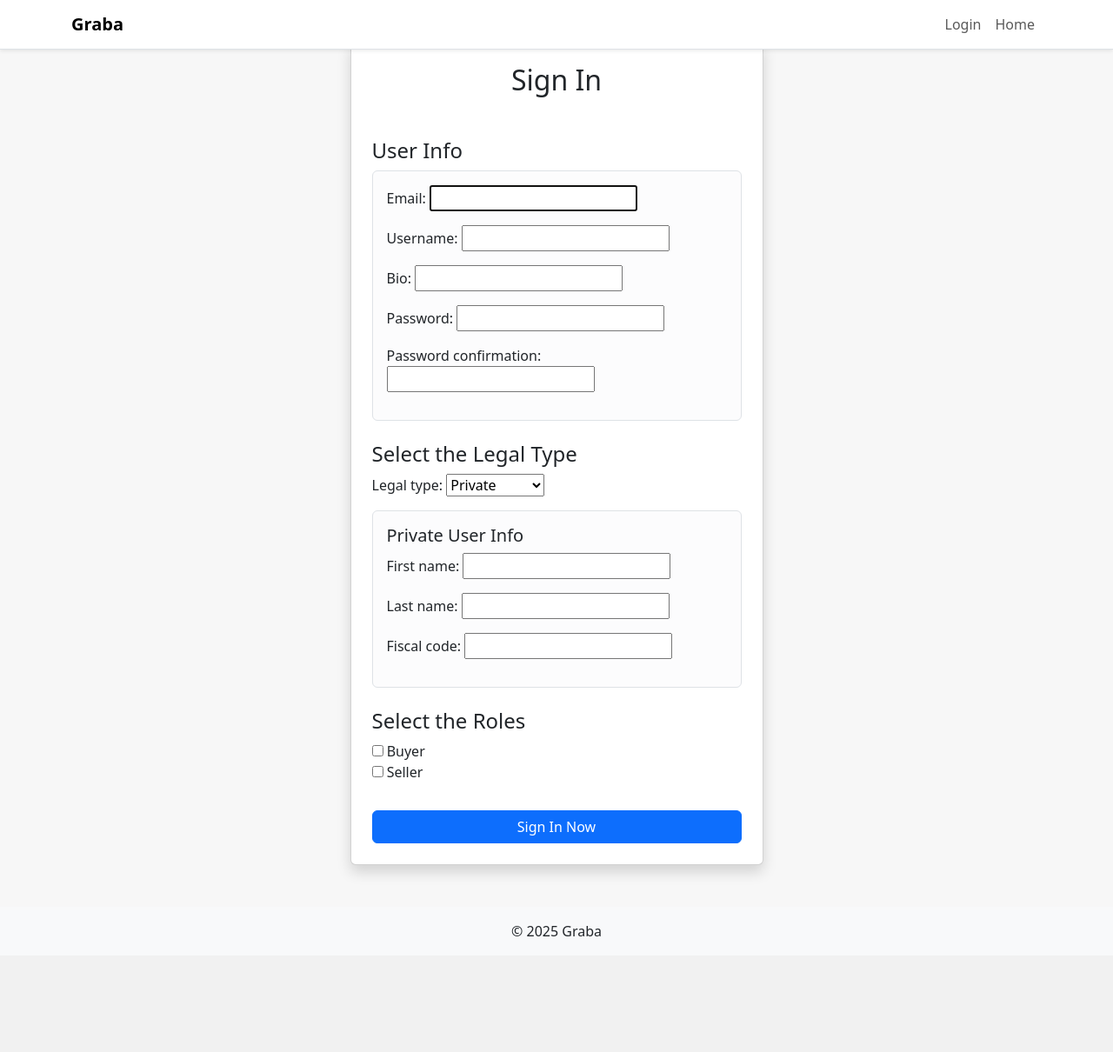
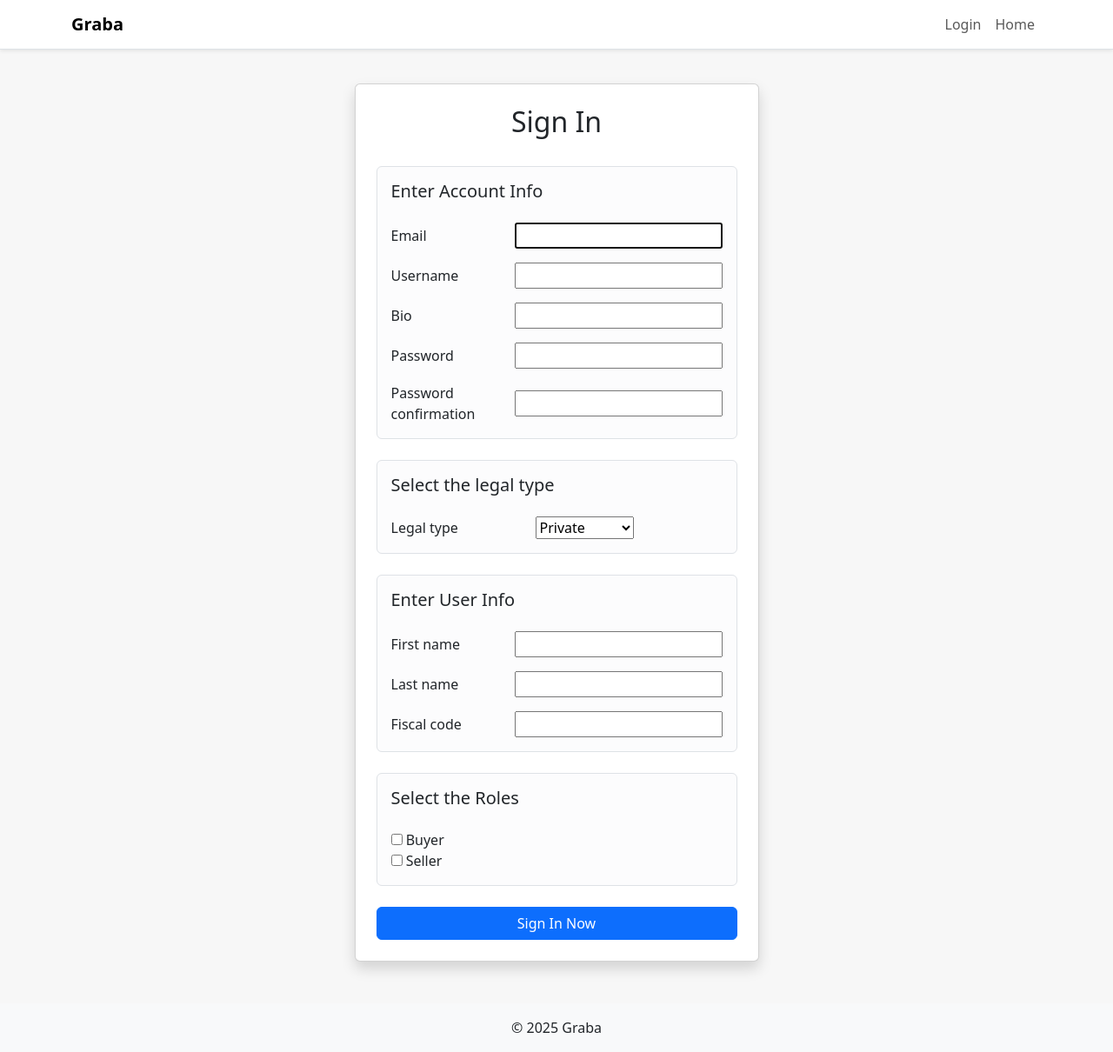
Before and after one commit to Tremors3/web-tech, a Django app: page /accounts/signin/ in a window 1280 px wide. Shown: the whole page at 87% size. Before the commit the page ends 1077 px from the top, so only its background shows below. Run offline with Django 5.2, Linux system fonts and the light colour scheme.

Commit message:
Beautifying login,sigin,profile templates

```diff
--- a/graba/apps/accounts/forms.py
+++ b/graba/apps/accounts/forms.py
@@ -8,7 +8,11 @@ from .models import User, Private, Shopkeeper, Buyer, Seller, Role
 class UserRegistrationForm(UserCreationForm):
     ROLE_CHOICES = [('BUYER', 'Buyer'), ('SELLER', 'Seller')]
 
-    role_types = forms.MultipleChoiceField(choices=ROLE_CHOICES, widget=forms.CheckboxSelectMultiple)
+    role_types = forms.MultipleChoiceField(
+        choices=ROLE_CHOICES,
+        widget=forms.CheckboxSelectMultiple,
+        required=False
+    )
 
     # Private / Shopkeeper fields
     first_name = forms.CharField(required=False, min_length=5, max_length=100, strip=True)
@@ -81,9 +85,8 @@ class CustomLoginForm(AuthenticationForm):
 
 
 class UserProfileForm(forms.ModelForm):
-    """Form to Update user's profile, and manage it's roles and extra fields."""
+    ROLE_CHOICES = [('BUYER', 'Buyer'), ('SELLER', 'Seller')]
 
-    ROLE_CHOICES = [('BUYER', 'Buyer'), ('SELLER', 'Seller')]
     role_types = forms.MultipleChoiceField(
         choices=ROLE_CHOICES,
         widget=forms.CheckboxSelectMultiple,
@@ -91,17 +94,17 @@ class UserProfileForm(forms.ModelForm):
     )
 
     # Private / Shopkeeper fields
-    first_name = forms.CharField(required=False)
-    last_name = forms.CharField(required=False)
-    fiscal_code = forms.CharField(required=False)
+    first_name = forms.CharField(required=False, min_length=5, max_length=100, strip=True)
+    last_name = forms.CharField(required=False, min_length=5, max_length=100, strip=True)
+    fiscal_code = forms.CharField(required=False, min_length=16, max_length=16, strip=True)
 
-    business_name = forms.CharField(required=False)
-    headquarters_address = forms.CharField(required=False)
-    iva_number = forms.CharField(required=False)
+    business_name = forms.CharField(required=False, min_length=5, max_length=100, strip=True)
+    headquarters_address = forms.CharField(required=False, min_length=5, max_length=100, strip=True)
+    iva_number = forms.CharField(required=False, min_length=11, max_length=11, strip=True)
 
     # Buyer / Seller fields
-    shipping_address = forms.CharField(required=False)
-    collection_address = forms.CharField(required=False)
+    shipping_address = forms.CharField(required=False, min_length=5, max_length=100, strip=True)
+    collection_address = forms.CharField(required=False, min_length=5, max_length=100, strip=True)
 
     class Meta:
         model = User
--- a/graba/apps/accounts/templates/accounts/signin.html
+++ b/graba/apps/accounts/templates/accounts/signin.html
@@ -1,142 +1,196 @@
 {% extends 'base/base_column.html' %}
+{% load static %}
 
 {% block navbar %} {% include 'accounts/includes/signin_navbar.html' %} {% endblock %}
 
 {% block title %}Sign In | Graba{% endblock %}
 
 {% block main_column %}
-<div class="card col-12 col-md-9 col-lg-6 col-xl-5 bg-white rounded shadow p-4">
-    <h2 class="mb-4 text-center">Sign In</h2>
-    <form method="post" novalidate>
+<div class="d-flex flex-column align-items-center gap-4 pt-5">
+
+    <!-- FIRST SECTION -->
+    <div class="card col-10 col-md-8 col-lg-6 col-xl-5 bg-white rounded shadow gap-4 py-4 px-4">
+
+        <h2 class="text-center">Sign In</h2>
+
+        <form method="post" class="d-flex flex-column gap-4" novalidate>
             {% csrf_token %}
+
+            <!-- Non Field Errors -->
             {{ form.non_field_errors }}
 
             <!-- User Fields -->
-        <h4 class="mt-4">User Info</h4>
-        <div class="border rounded p-3 mb-3 bg-light-subtle">
-            <div class="mb-3">
-                {{ form.email.label_tag }} {{ form.email }} {{ form.email.errors }}
+            <div class="d-flex flex-column border rounded bg-light-subtle gap-3 p-3">
+
+                <h5>Enter Account Info</h5>
+
+                <div class="d-flex align-items-center">
+                    <label class="me-3" style="width: 150px;">{{ form.email.label }}</label>
+                    <div class="flex-grow-1">
+                        {{ form.email }}
+                        {{ form.email.errors }}
                     </div>
-            <div class="mb-3">
-                {{ form.username.label_tag }} {{ form.username }} {{ form.username.errors }}
                 </div>
-            <div class="mb-3">
-                {{ form.bio.label_tag }} {{ form.bio }} {{ form.bio.errors }}
+
+                <div class="d-flex align-items-center">
+                    <label class="me-3" style="width: 150px;">{{ form.username.label }}</label>
+                    <div class="flex-grow-1">
+                        {{ form.username }}
+                        {{ form.username.errors }}
                     </div>
-            <div class="mb-3">
-                {{ form.password1.label_tag }} {{ form.password1 }} {{ form.password1.errors }}
                 </div>
-            <div class="mb-3">
-                {{ form.password2.label_tag }} {{ form.password2 }} {{ form.password2.errors }}
+
+                <div class="d-flex align-items-center">
+                    <label class="me-3" style="width: 150px;">{{ form.bio.label }}</label>
+                    <div class="flex-grow-1">
+                        {{ form.bio }}
+                        {{ form.bio.errors }}
+                    </div>
+                </div>
+
+                <div class="d-flex align-items-center">
+                    <label class="me-3" style="width: 150px;">{{ form.password1.label }}</label>
+                    <div class="flex-grow-1">
+                        {{ form.password1 }}
+                        {{ form.password1.errors }}
+                    </div>
+                </div>
+
+                <div class="d-flex align-items-center">
+                    <label class="me-3" style="width: 150px;">{{ form.password2.label }}</label>
+                    <div class="flex-grow-1">
+                        {{ form.password2 }}
+                        {{ form.password2.errors }}
+                    </div>
                 </div>
             </div>
 
             <!-- Legal Type -->
-        <h4 class="mt-4">Select the Legal Type</h4>
-        <div class="mb-3">
-            {{ form.legal_type.label_tag }} {{ form.legal_type }} {{ form.legal_type.errors }}
+            <div class="d-flex flex-column border rounded bg-light-subtle gap-3 p-3">
+
+                <h5>Select the legal type</h5>
+
+                <div class="d-flex align-items-center">
+                    <label class="me-3" style="width: 150px;">{{ form.legal_type.label }}</label>
+                    <div class="flex-grow-1">
+                        {{ form.legal_type }}
+                        {{ form.legal_type.errors }}
+                    </div>
+                </div>
             </div>
 
             <!-- Private User Fields -->
-        <div id="private-fields" class="border rounded p-3 mb-3 bg-light-subtle">
-            <h5>Private User Info</h5>
-            <div class="mb-3">
-                {{ form.first_name.label_tag }} {{ form.first_name }} {{ form.first_name.errors }}
+            <div id="private-fields" class="d-flex flex-column border rounded bg-light-subtle gap-3 p-3 d-none">
+
+                <h5>Enter User Info</h5>
+
+                <div class="d-flex align-items-center">
+                    <label class="me-3" style="width: 150px;">{{ form.first_name.label }}</label>
+                    <div class="flex-grow-1">
+                        {{ form.first_name }}
+                        {{ form.first_name.errors }}
                     </div>
-            <div class="mb-3">
-                {{ form.last_name.label_tag }} {{ form.last_name }} {{ form.last_name.errors }}
                 </div>
-            <div class="mb-3">
-                {{ form.fiscal_code.label_tag }} {{ form.fiscal_code }} {{ form.fiscal_code.errors }}
+
+                <div class="d-flex align-items-center">
+                    <label class="me-3" style="width: 150px;">{{ form.last_name.label }}</label>
+                    <div class="flex-grow-1">
+                        {{ form.last_name }}
+                        {{ form.last_name.errors }}
+                    </div>
+                </div>
+
+                <div class="d-flex align-items-center">
+                    <label class="me-3" style="width: 150px;">{{ form.fiscal_code.label }}</label>
+                    <div class="flex-grow-1">
+                        {{ form.fiscal_code }}
+                        {{ form.fiscal_code.errors }}
+                    </div>
                 </div>
             </div>
 
             <!-- Shopkeeper Fields -->
-        <div id="shopkeeper-fields" class="border rounded p-3 mb-3 bg-light-subtle">
-            <h5>Shopkeeper Info</h5>
-            <div class="mb-3">
-                {{ form.business_name.label_tag }} {{ form.business_name }} {{ form.business_name.errors }}
+            <div id="shopkeeper-fields" class="d-flex flex-column border rounded bg-light-subtle gap-3 p-3 d-none">
+
+                <h5>Enter Shopkeeper Info</h5>
+
+                <div class="d-flex align-items-center">
+                    <label class="me-3" style="width: 150px;">{{ form.business_name.label }}</label>
+                    <div class="flex-grow-1">
+                        {{ form.business_name }}
+                        {{ form.business_name.errors }}
                     </div>
-            <div class="mb-3">
-                {{ form.headquarters_address.label_tag }} {{ form.headquarters_address }} {{ form.headquarters_address.errors }}
                 </div>
-            <div class="mb-3">
-                {{ form.iva_number.label_tag }} {{ form.iva_number }} {{ form.iva_number.errors }}
+
+                <div class="d-flex align-items-center">
+                    <label class="me-3" style="width: 150px;">{{ form.headquarters_address.label }}</label>
+                    <div class="flex-grow-1">
+                        {{ form.headquarters_address }}
+                        {{ form.headquarters_address.errors }}
+                    </div>
+                </div>
+
+                <div class="d-flex align-items-center">
+                    <label class="me-3" style="width: 150px;">{{ form.iva_number.label_tag }}</label>
+                    <div class="flex-grow-1">
+                        {{ form.iva_number }}
+                        {{ form.iva_number.errors }}
+                    </div>
                 </div>
             </div>
 
             <!-- Roles -->
-        <h4 class="mt-4">Select the Roles</h4>
-        <div class="mb-3">
-            {{ form.role_types }} {{ form.role_types.errors }}
+            <div class="d-flex flex-column border rounded bg-light-subtle gap-3 p-3">
+
+                <h5>Select the Roles</h5>
+
+                <div class="d-flex align-items-center">
+                    <div class="flex-grow-1">
+                        {{ form.role_types }}
+                        {{ form.role_types.errors }}
+                    </div>
+                </div>
             </div>
 
             <!-- Buyer -->
-        <div id="buyer-fields" class="border rounded p-3 mb-3 bg-light-subtle">
-            <h5>Buyer Fields</h5>
-            <div class="mb-3">
-                {{ form.shipping_address.label_tag }} {{ form.shipping_address }} {{ form.shipping_address.errors }}
+            <div id="buyer-fields" class="d-flex flex-column border rounded bg-light-subtle gap-3 p-3 d-none">
+
+                <h5>Enter Buyer Info</h5>
+
+                <div class="d-flex align-items-center">
+                    <label class="me-3" style="width: 150px;">{{ form.shipping_address.label }}</label>
+                    <div class="flex-grow-1">
+                        {{ form.shipping_address }}
+                        {{ form.shipping_address.errors }}
+                    </div>
                 </div>
             </div>
 
             <!-- Seller -->
-        <div id="seller-fields" class="border rounded p-3 mb-3 bg-light-subtle">
-            <h5>Seller Fields</h5>
-            <div class="mb-3">
-                {{ form.collection_address.label_tag }} {{ form.collection_address }} {{ form.collection_address.errors }}
+            <div id="seller-fields" class="d-flex flex-column border rounded bg-light-subtle gap-3 p-3 d-none">
+
+                <h5>Enter Seller Info</h5>
+
+                <div class="d-flex align-items-center">
+                    <label class="me-3" style="width: 150px;">{{ form.collection_address.label }}</label>
+                    <div class="flex-grow-1">
+                        {{ form.collection_address }}
+                        {{ form.collection_address.errors }}
+                    </div>
                 </div>
             </div>
 
-        <button type="submit" class="btn btn-primary mt-3 w-100">Sign In Now</button>
+            <!-- Buttons -->
+            <button type="submit" class="btn btn-primary w-100">
+                Sign In Now
+            </button>
+
         </form>
+    </div>
 </div>
 {% endblock %}
 
-
 {% block extra_js %}
-<script>
-    /* Toggle Private or Shopkeeper fields */
-    document.addEventListener("DOMContentLoaded", function () {
-        // Form field ids: "id_<field_name>"
-        const legalTypeField = document.getElementById("id_legal_type");
-        const privateFields = document.getElementById("private-fields");
-        const shopkeeperFields = document.getElementById("shopkeeper-fields");
-
-        function toggleLegalTypeFields() {
-            const selected = legalTypeField.value;
-            if (selected === "PRIVATE") {
-                privateFields.style.display = "block";
-                shopkeeperFields.style.display = "none";
-            } else if (selected === "SHOPKEEPER") {
-                privateFields.style.display = "none";
-                shopkeeperFields.style.display = "block";
-            } else {
-                privateFields.style.display = "none";
-                shopkeeperFields.style.display = "none";
-            }
-        }
-
-        legalTypeField.addEventListener("change", toggleLegalTypeFields);
-        toggleLegalTypeFields();
-    });
-
-    /* Show Roles fields */
-    document.addEventListener("DOMContentLoaded", function () {
-        const roleCheckboxes = document.querySelectorAll('input[name="role_types"]');
-        const buyerFields = document.getElementById("buyer-fields");
-        const sellerFields = document.getElementById("seller-fields");
-
-        function toggleRoleFields() {
-            let roles = Array.from(roleCheckboxes)
-                            .filter(checkbox => checkbox.checked)
-                            .map(checkbox => checkbox.value);
-
-            buyerFields.style.display = roles.includes("BUYER") ? "block" : "none";
-            sellerFields.style.display = roles.includes("SELLER") ? "block" : "none";
-        }
-
-        roleCheckboxes.forEach(cb => cb.addEventListener("change", toggleRoleFields));
-        toggleRoleFields();
-    });
-</script>
+<!-- Common JS -->
+<script src="{% static 'accounts/js/base.js' %}"></script>
 {% endblock %}
--- a/graba/common/templates/base/base_column.html
+++ b/graba/common/templates/base/base_column.html
@@ -7,9 +7,7 @@
 {% block content %}
 <div class="container my-5">
     <div class="row justify-content-center">
-        <!--<div class="col-12 col-md-10 col-lg-8 col-xl-7 bg-white p-4 rounded shadow-sm">-->
         {% block main_column %}{% endblock %}
-        <!--</div>-->
     </div>
 </div>
 {% endblock %}
```
Also changed, not shown: graba/apps/accounts/static/accounts/js/base.js (+55 -0 lines), graba/apps/accounts/templates/accounts/login.html (+38 -15 lines), graba/apps/accounts/templates/accounts/profile.html (+133 -96 lines). Lines whose indentation alone changed are shown as unchanged.
